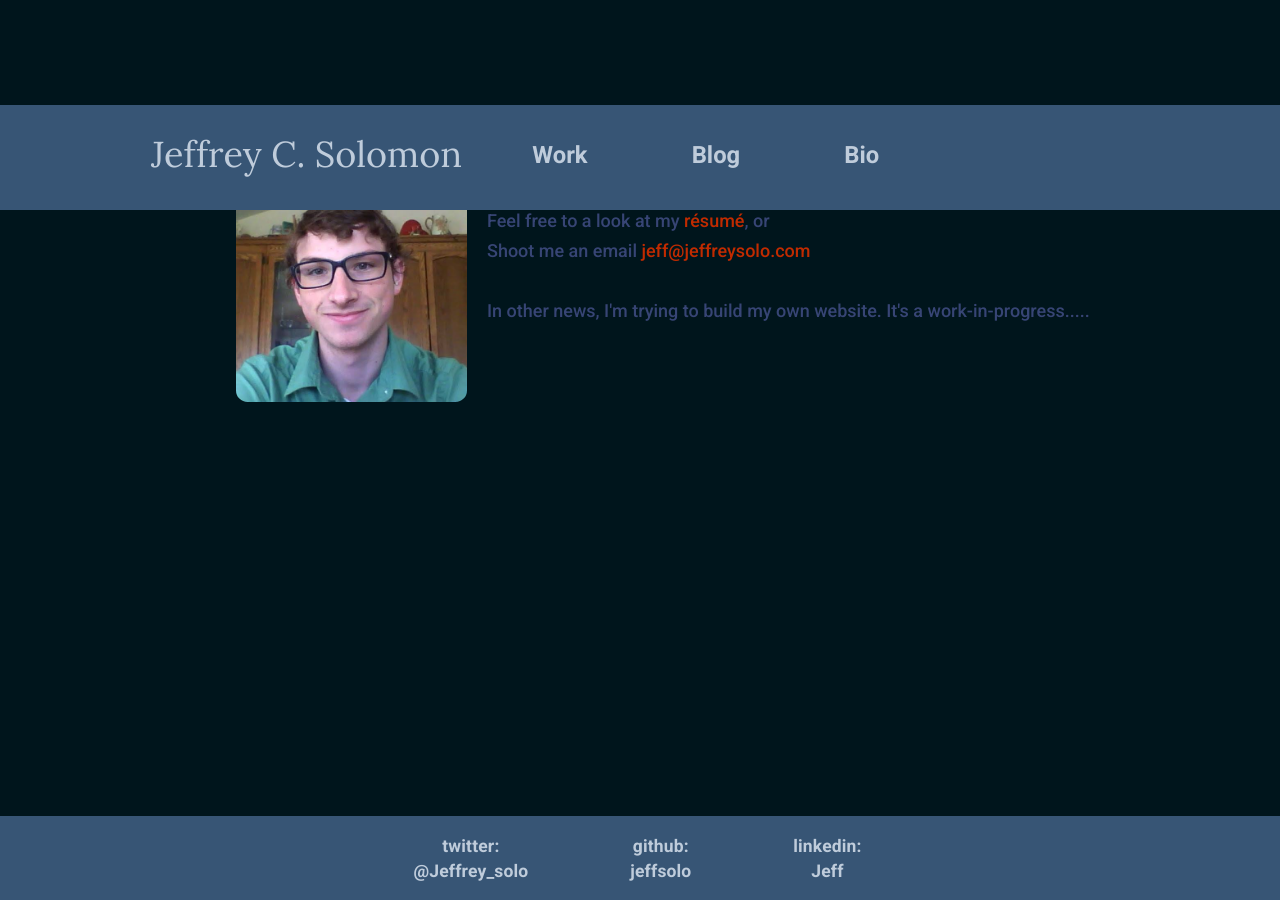
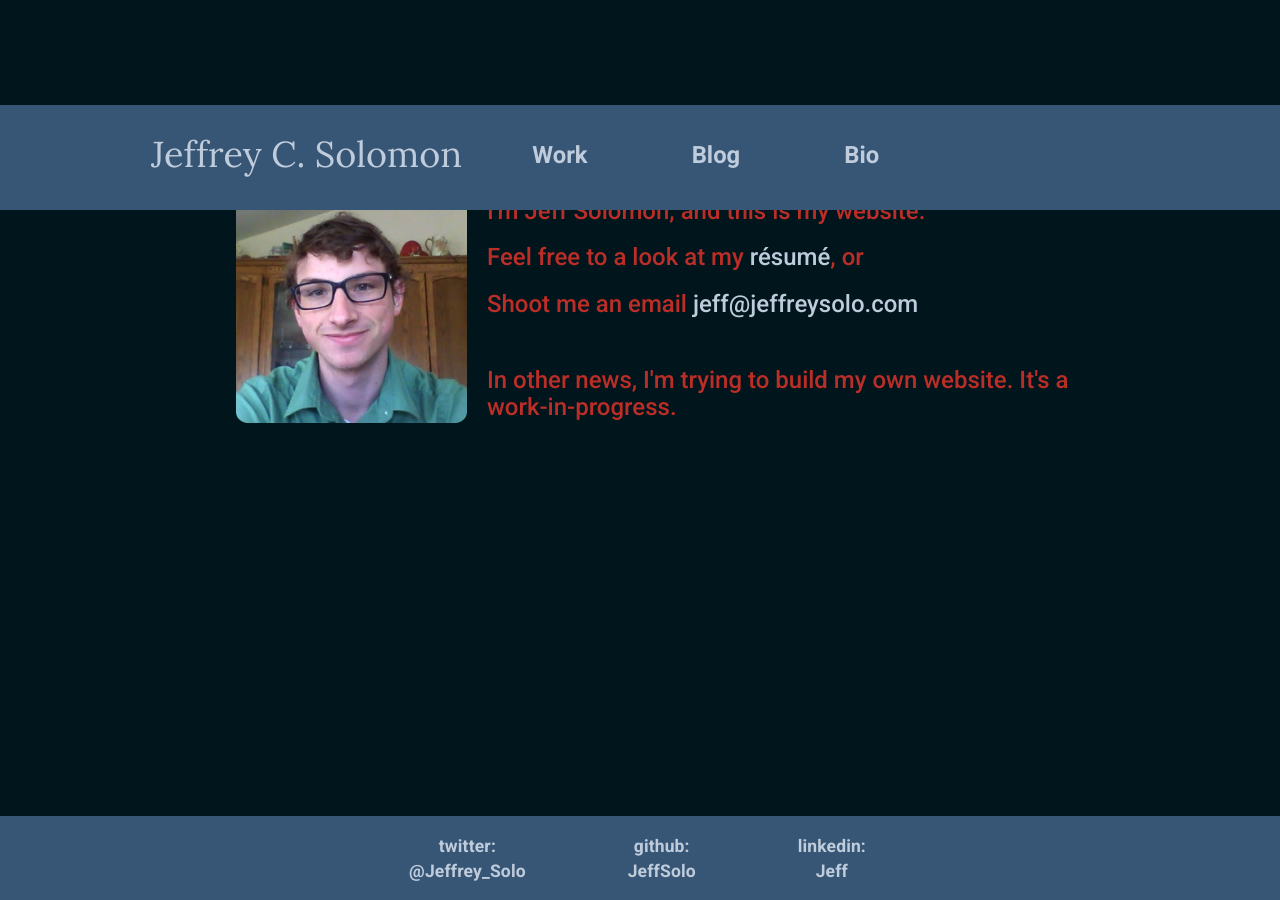
Before and after one commit to JeffSolo/jeffsolo.github.com, a Jekyll site: the page built from index.html, in a window 1280 px wide. Built offline with Jekyll 4.4.1, drawn with Linux system fonts in a browser that asks for light colours; nearby versions of some CDN libraries; Markdown is read by kramdown in place of the engine named in the settings; the list of posts is cut into pages by our own code.

Commit message:
changed font colors, various fixes

```diff
--- a/_includes/footer.html
+++ b/_includes/footer.html
@@ -4,10 +4,10 @@
 		<nav class="foot-nav hide-on-mobiles">
 			<ul class="list-inline">
 				<li>
-					<a href="https://twitter.com/jeffrey_solo">twitter:</br>@Jeffrey_solo</a>
+					<a href="https://twitter.com/jeffrey_solo">twitter:</br>@Jeffrey_Solo</a>
 				</li>
 				<li>
-					<a href="https://github.com/JeffSolo">github:</br>jeffsolo</a>
+					<a href="https://github.com/JeffSolo">github:</br>JeffSolo</a>
 				</li>
 				<li>
 					<a href="https://www.linkedin.com/in/jeffsolo">linkedin:</br>Jeff</a>
@@ -16,10 +16,10 @@
 
 		<nav class="mobile-foot-nav show-on-mobiles">
 				<div class="center-on-mobiles">
-					<a href="https://twitter.com/jeffrey_solo">twitter: @Jeffrey_solo</a>
+					<a href="https://twitter.com/jeffrey_solo">twitter: @Jeffrey_Solo</a>
 				</div>
 				<div class="center-on-mobiles">
-					<a href="https://github.com/JeffSolo">github: jeffsolo</a>
+					<a href="https://github.com/JeffSolo">github: JeffSolo</a>
 				</div>
 				<div class="center-on-mobiles">
 					<a href="https://www.linkedin.com/in/jeffsolo">linkedin: Jeff</a>
--- a/_includes/header.html
+++ b/_includes/header.html
@@ -2,7 +2,7 @@
 <html lang="en">
 	<head>
 		<meta charset="utf-8">
-		<title>{{ page.title }} </title>
+		<title>{{ page.title }}</title>
 		<meta name="viewport" content="width=device-width, initial-scale=1">
 		<link href='http://fonts.googleapis.com/css?family=Roboto:500,900italic,900,400italic,100,700italic,300,700,500italic,100italic,300italic,400' rel='stylesheet' type='text/css'>
 		<link href='http://fonts.googleapis.com/css?family=Lora:400,700' rel='stylesheet' type='text/css'>
@@ -11,6 +11,7 @@
 		<link href="{{ site.baseurl }}/assets/css/bootstrap.css" rel="stylesheet" />
 		<link href="{{ site.baseurl }}/assets/css/style.css" rel="stylesheet" />
 		<script src="{{ site.baseurl}}/assets/js/sorttable.js"></script>
+		<script src="http://ajax.googleapis.com/ajax/libs/jquery/1.11.2/jquery.min.js"></script>
 	</head>
 
 	<body>
@@ -18,7 +19,7 @@
 			<div class="site">
 					<header class="unit one-third">
 						<nav class="mobile-nav show-on-mobiles center-on-mobiles">
-								<ul class="list-inline">
+								<ul class="list-inline top">
 									<li>
 										<a href="/" title="Homepage">Home</a>
 									</li>
@@ -39,7 +40,7 @@
 								<!--<p class="title-sub-text">Welcome</p> -->
 							</div>
 							<nav class="header-nav unit two-thirds hide-on-mobiles">
-								<ul class="list-inline">
+								<ul class="list-inline top">
 									<li>
 										<a href="/work/" title="Work Experience">Work</a>
 									</li>
--- a/assets/css/style.css
+++ b/assets/css/style.css
@@ -14,7 +14,8 @@ body {
     background-color: #00151C;
     font-family: 'Roboto', sans-serif;
     font-weight: 700;
-    color: #374575;
+    color: #92B2C1;
+	color: #BA2E27;
 	width: 100%;
 	margin: 0 0 100px;
 	padding: 0;
@@ -32,12 +33,15 @@ html, body {
 
 body a, body a:focus, body a:active, body a:visited{
 	text-decoration: none;
-	color: #C12B00;
+	color: #BA2E27;
+	color: #92B2C1;
+	color: #BFCCDB;
 }
 
 body a:hover{
 	text-decoration: none;
-	color: #FF3900;
+	color: #E83930;
+	color: #94AADB;
 }
 
 header a, header a:visited, header a:active,  header a:focus{
@@ -135,8 +139,8 @@ a.name:hover{
 	color:#374575;
 }
 
-img{
-	margin-left: .5em;
+.mainpic {
+	margin-top: 1em;
 	max-width: 16.5em;
 	max-height: 17em;
 	height: 100%;
@@ -177,7 +181,7 @@ img{
 		margin-left: 2em;
 	}
 
-	img{
+	.mainpic{
 		float: none;
 		text-align: center;
 	}
--- a/index.html
+++ b/index.html
@@ -9,16 +9,16 @@ title: Home
 		<!--<p class="title-sub-text">Welcome</p> -->
 	</div>
 	<div>
-		<h3 style="text-align:center; color:red; "><b>Site is under development</b></h3>
+		<h2 style="text-align:center; color:red; "><b>Site is under development</b></h2>
 	</div>
 	<div class="unit one-third center-on-mobiles">
-		<img class="picture" src="img/jeff.jpg">
+		<img class="mainpic" src="img/jeff.jpg">
 	</div>
-	<div class="unit two-thirds center-on-mobiles">
-		<h4>I'm Jeff Solomon, and this is my website.
-		<h4>Feel free to a look at my <a href="/docs/JeffreySolomonResume.pdf">résumé</a>, or</h4>
-		<h4>Shoot me an email <a href="mailto:jeff@jeffreysolo.com">jeff@jeffreysolo.com</a></h4>
+	<div class="unit two-thirds">
+		<h3>I'm Jeff Solomon, and this is my website.
+		<h3>Feel free to a look at my <a href="/docs/JeffreySolomonResume.pdf">résumé</a>, or</h3>
+		<h3>Shoot me an email <a href="mailto:jeff@jeffreysolo.com">jeff@jeffreysolo.com</a></h3>
 		<br>
-		<h4>In other news, I'm trying to build my own website. It's a work-in-progress.....</h4>
+		<h3>In other news, I'm trying to build my own website. It's a work-in-progress.</h3>
 	</div>
 </div>
```
Also changed, not shown: 8 other files.
